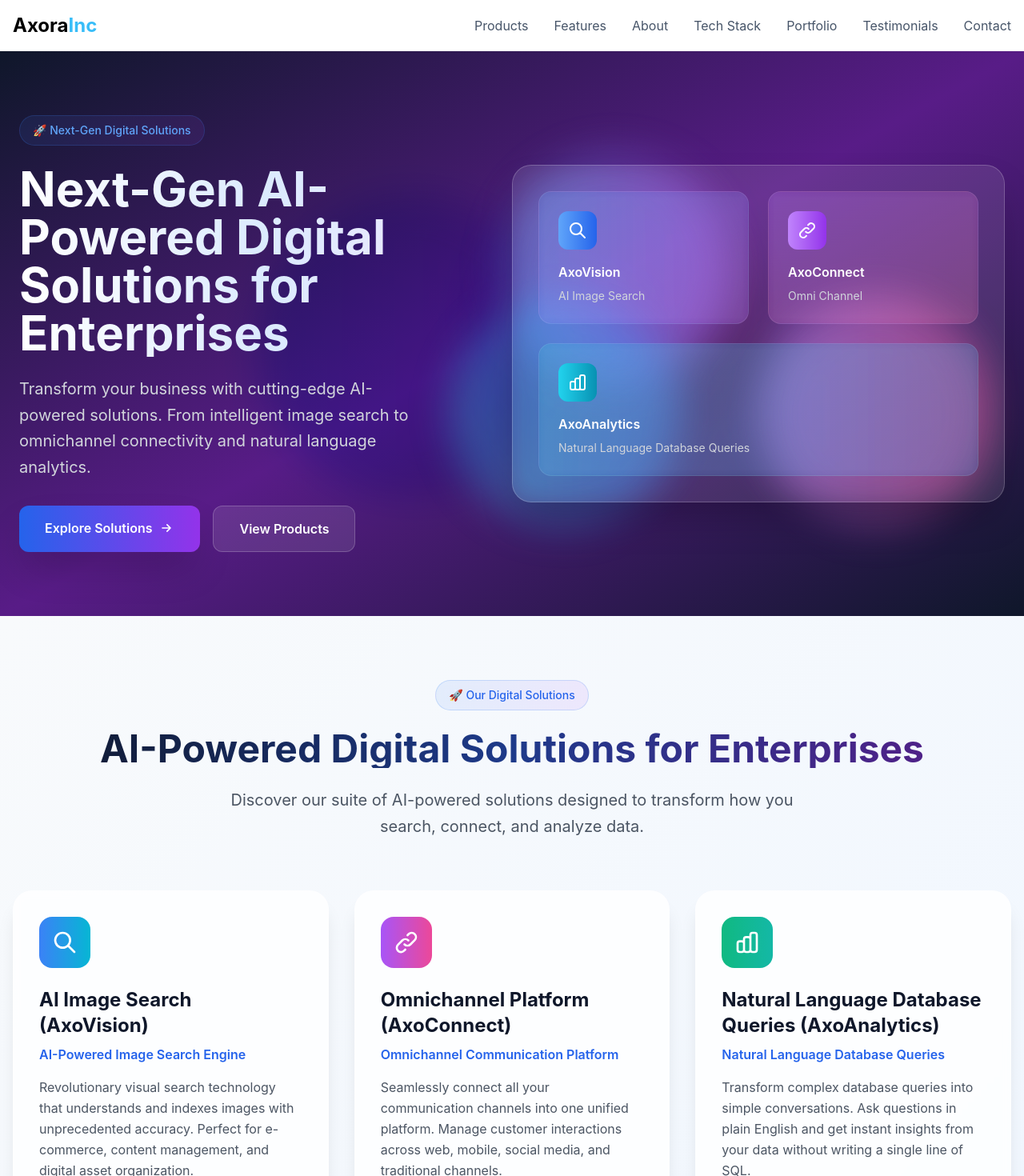
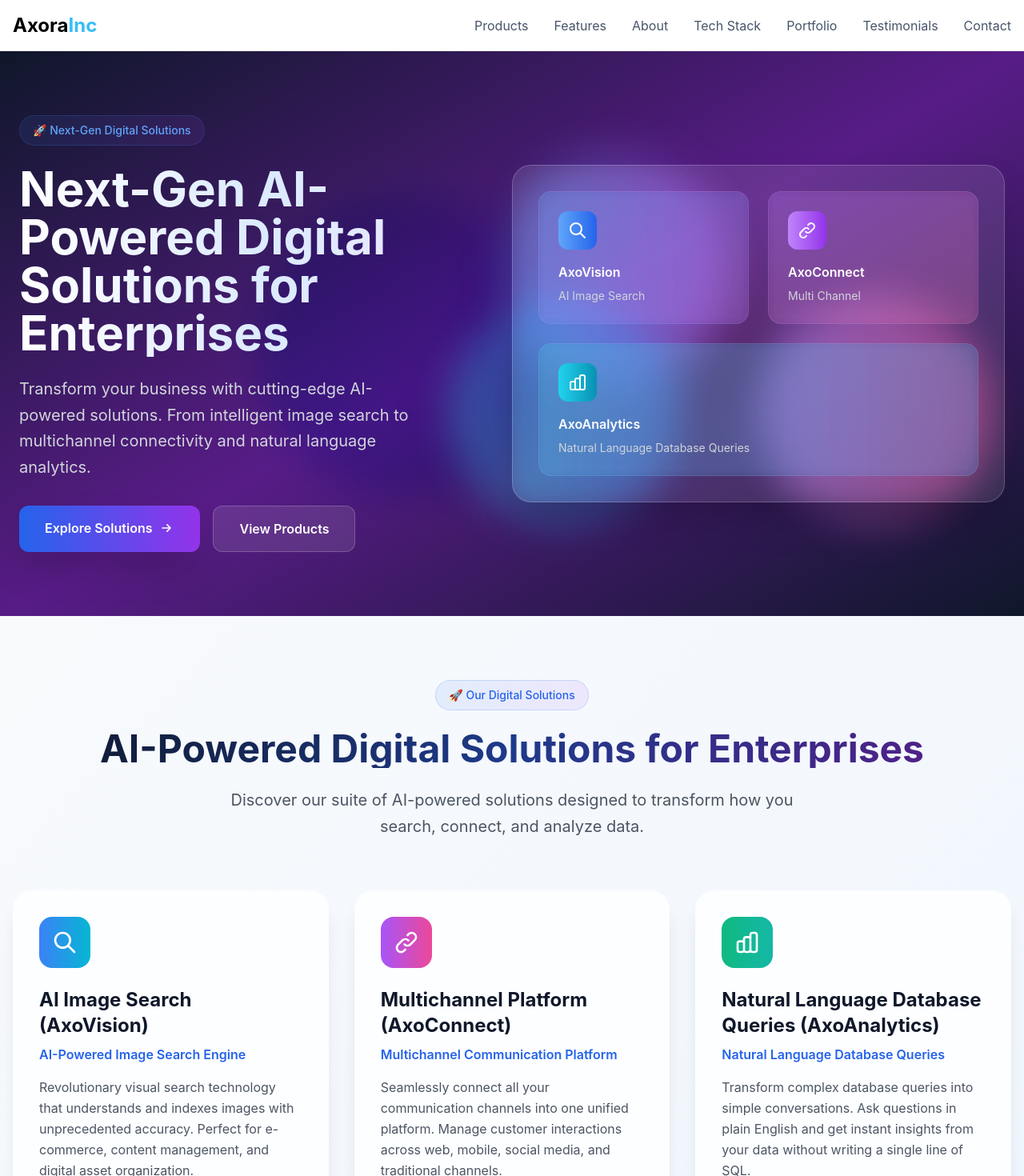
Before and after one commit to JAY-KANANI-18/axorainc, a Next.js app: page / in a window 1280 px wide. Shown: the top 1470 px of the page at 80% size. Built offline with nearby package versions, Linux system fonts and the light colour scheme.

Commit message:
add images

```diff
--- a/components/Hero.tsx
+++ b/components/Hero.tsx
@@ -21,7 +21,7 @@ const Hero: React.FC = () => {
           </h1>
           <p className="text-xl text-gray-300 mb-8 max-w-lg leading-relaxed">
             Transform your business with cutting-edge AI-powered solutions. From
-            intelligent image search to omnichannel connectivity and natural
+            intelligent image search to multichannel connectivity and natural
             language analytics.
           </p>
           <div className="flex flex-col sm:flex-row gap-4">
@@ -97,7 +97,7 @@ const Hero: React.FC = () => {
                     </svg>
                   </div>
                   <h3 className="text-white font-semibold mb-2">AxoConnect</h3>
-                  <p className="text-gray-300 text-sm">Omni Channel</p>
+                  <p className="text-gray-300 text-sm">Multi Channel</p>
                 </div>
                 <div className="bg-gradient-to-br from-cyan-500/20 to-blue-500/20 p-6 rounded-2xl backdrop-blur-sm border border-white/10 col-span-2">
                   <div className="w-12 h-12 bg-gradient-to-r from-cyan-400 to-cyan-600 rounded-xl flex items-center justify-center mb-4">
--- a/components/Portfolio.tsx
+++ b/components/Portfolio.tsx
@@ -155,7 +155,7 @@ const Portfolio: React.FC = () => {
       description:
         "Upload an image and instantly find visually similar images using AI embeddings.",
       image:
-        "https://images.unsplash.com/photo-1581091215364-2e1c7b9a21c8?crop=entropy&cs=tinysrgb&fit=max&h=400&w=600",
+        "https://media.istockphoto.com/id/1271072224/photo/hand-using-laptop-and-press-screen-to-search-browsing-on-the-internet-online.webp?a=1&b=1&s=612x612&w=0&k=20&c=69cBQpj7FhAtB7d4MjhnuneCdAKtWpH0KZs9Beww6oc=",
       client: "Axora Vision",
       industry: "AI / Image Search",
       year: "2025",
@@ -182,7 +182,7 @@ const Portfolio: React.FC = () => {
       description:
         "Matches job seekers with relevant opportunities using AI analysis of resumes and job descriptions.",
       image:
-        "https://images.unsplash.com/photo-1590608897129-79c9a15d85d3?crop=entropy&cs=tinysrgb&fit=max&h=400&w=600",
+        "https://images.unsplash.com/photo-1521791136064-7986c2920216?w=600&auto=format&fit=crop&q=60&ixlib=rb-4.1.0&ixid=M3wxMjA3fDB8MHxzZWFyY2h8MTF8fGpvYnxlbnwwfHwwfHx8MA%3D%3D",
       client: "Axora Careers",
       industry: "HR Tech",
       year: "2025",
@@ -260,7 +260,7 @@ const Portfolio: React.FC = () => {
       description:
         "Securely showcase your projects and achievements with blockchain verification.",
       image:
-        "https://images.unsplash.com/photo-1612831662907-0fdb0e285f5c?crop=entropy&cs=tinysrgb&fit=max&h=400&w=600",
+        "https://images.unsplash.com/photo-1639322537228-f710d846310a?w=600&auto=format&fit=crop&q=60&ixlib=rb-4.1.0&ixid=M3wxMjA3fDB8MHxzZWFyY2h8Mnx8YmxvY2tjaGFpbnxlbnwwfHwwfHx8MA%3D%3D",
       client: "Axora Blockchain",
       industry: "Blockchain / Professional",
       year: "2025",
--- a/components/Products.tsx
+++ b/components/Products.tsx
@@ -33,8 +33,8 @@ const Products: React.FC = () => {
       bgGradient: "from-blue-500/10 to-cyan-500/10",
     },
     {
-      name: "Omnichannel Platform (AxoConnect)",
-      tagline: "Omnichannel Communication Platform",
+      name: "Multichannel Platform (AxoConnect)",
+      tagline: "Multichannel Communication Platform",
       description:
         "Seamlessly connect all your communication channels into one unified platform. Manage customer interactions across web, mobile, social media, and traditional channels.",
       features: [
--- a/pages/index.tsx
+++ b/pages/index.tsx
@@ -23,7 +23,7 @@ const Home: NextPage = () => {
 
         <meta
           name="description"
-          content="Axora Inc delivers next-gen AI-powered solutions including image search, omnichannel communication, and natural language analytics. Transform your enterprise with intelligent digital solutions."
+          content="Axora Inc delivers next-gen AI-powered solutions including image search, multichannel communication, and natural language analytics. Transform your enterprise with intelligent digital solutions."
         />
 
         <meta name="viewport" content="width=device-width, initial-scale=1" />
@@ -76,7 +76,7 @@ const Home: NextPage = () => {
             __html: JSON.stringify({
               "@context": "https://schema.org",
               "@type": "Product",
-              name: "Omnichannel Platform (axoConnect)",
+              name: "Multichannel Platform (axoConnect)",
               description:
                 "Seamlessly connect all your communication channels into one unified platform. Manage customer interactions across web, mobile, social media, and traditional channels.",
               brand: { "@type": "Brand", name: "Axora Inc" },
```
